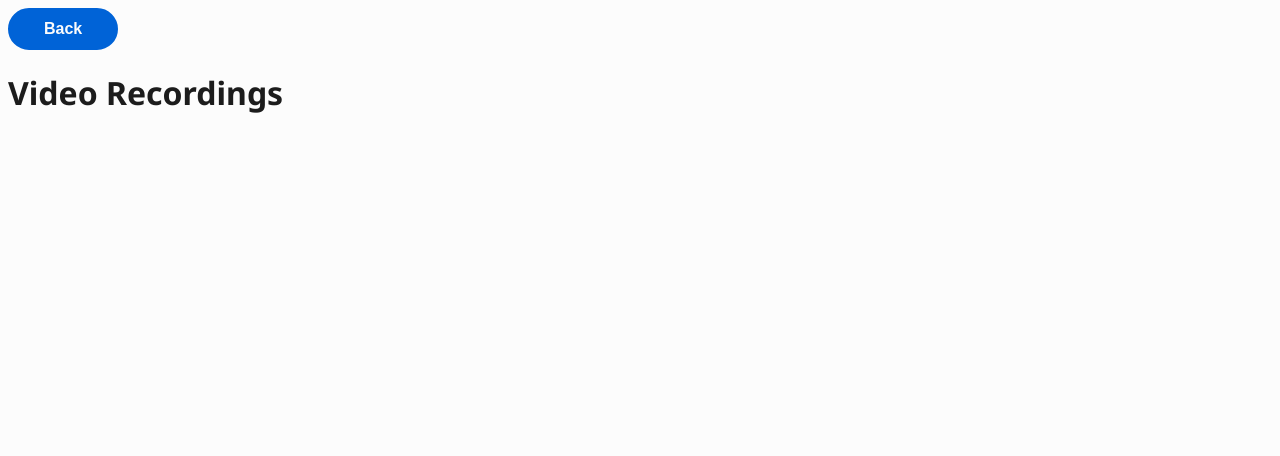
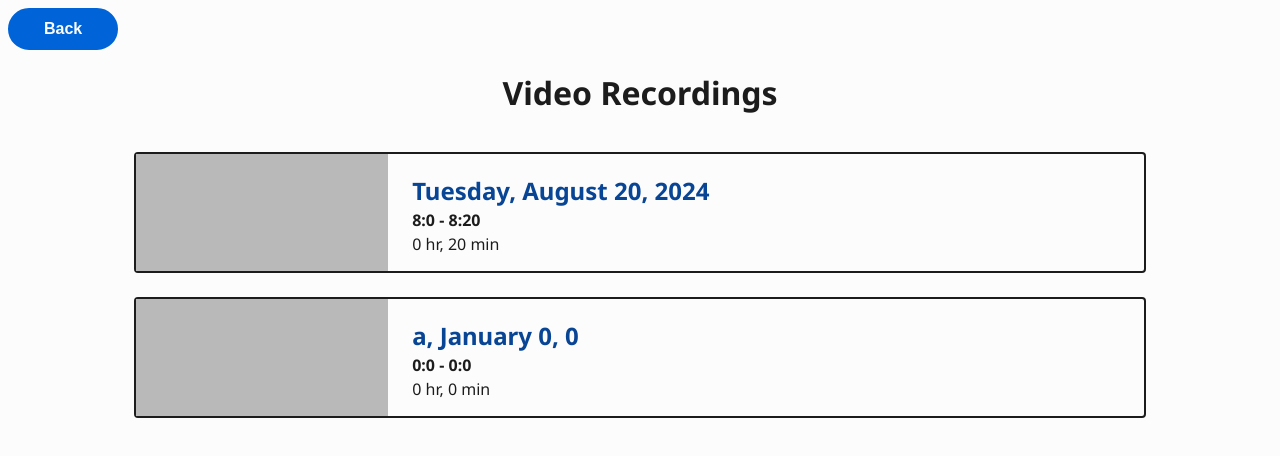
Before and after one commit to ojosproject/iris, a Next.js app: page /call/recordings in a window 1280 px wide. Shown: the top 456 px of the page. Built offline with nearby package versions, Linux system fonts and the light colour scheme.

Commit message:
Added sample components for video recordings

```diff
--- /dev/null
+++ b/src/app/call/recordings/components/recording.module.css
@@ -0,0 +1,25 @@
+.recording {
+  border: 2px solid var(--black);
+  border-radius: 4px;
+  display: flex;
+  gap: 24px;
+}
+
+.image {
+  background-color: rgb(185, 185, 185);
+  width: 25%;
+  height: 200 px;
+}
+
+.date {
+  margin-bottom: 2px;
+}
+
+.times {
+  margin-top: 0;
+  margin-bottom: 0;
+}
+
+.duration {
+  margin-top: 2px;
+}
--- /dev/null
+++ b/src/app/call/recordings/components/recording.tsx
@@ -0,0 +1,71 @@
+import classes from "./recording.module.css";
+
+// todo: edit the props of this class to match the data stored within the recording files
+export type RecordingProps = {
+  dayOfWeek: string;
+  month: number;
+  day: number;
+  year: number;
+  timeStart: number; // in minutes
+  timeEnd: number;
+  id: number;
+};
+
+const months = [
+  "January",
+  "February",
+  "March",
+  "April",
+  "May",
+  "June",
+  "July",
+  "August",
+  "September",
+  "October",
+  "November",
+  "December",
+];
+
+type time = {
+  hr: number;
+  min: number;
+};
+
+function minToHrMin(minutes: number): time {
+  const hr = Math.floor(minutes / 60);
+  const min = minutes % 60;
+  return { hr: hr, min: min };
+}
+
+// todo: add an img element within the div that has the "image" class
+export default function Recording({
+  dayOfWeek,
+  month,
+  day,
+  year,
+  timeStart,
+  timeEnd,
+}: RecordingProps) {
+  const start = minToHrMin(timeStart);
+  const end = minToHrMin(timeEnd);
+  const duration = minToHrMin(timeEnd - timeStart);
+  return (
+    <li className={classes.recording}>
+      <div className={classes.image}></div>
+      <div className={classes.info}>
+        <h2 className={classes.date}>
+          {" "}
+          {dayOfWeek}, {months[month - 1]} {day}, {year}{" "}
+        </h2>
+        <h3 className={classes.times}>
+          {" "}
+          {start.hr}:{start.min} - {end.hr}:{end.min}{" "}
+        </h3>
+        <p className={classes.duration}>
+          {" "}
+          {duration.hr} hr, {duration.min} min{" "}
+        </p>
+      </div>
+    </li>
+  );
+}
--- a/src/app/call/recordings/page.module.css
+++ b/src/app/call/recordings/page.module.css
@@ -6,3 +6,21 @@
 .link:visited {
   color: inherit;
 }
+
+.recs {
+  list-style: none;
+  display: flex;
+  flex-direction: column;
+  gap: 24px;
+  padding: 0;
+  width: 80%;
+}
+
+.title {
+  text-align: center;
+}
+
+.list {
+  display: flex;
+  justify-content: center;
+}
--- a/src/app/call/recordings/page.tsx
+++ b/src/app/call/recordings/page.tsx
@@ -1,6 +1,29 @@
 import Link from "next/link";
 import classes from "./page.module.css";
 import BackButton from "./components/backButton";
+import Recording from "./components/recording";
+import { RecordingProps } from "./components/recording";
+
+const sampleRecordings: RecordingProps[] = [
+  {
+    dayOfWeek: "Tuesday",
+    month: 8,
+    day: 20,
+    year: 2024,
+    timeStart: 480,
+    timeEnd: 500,
+    id: 0,
+  },
+  {
+    dayOfWeek: "a",
+    month: 1,
+    day: 0,
+    year: 0,
+    timeStart: 0,
+    timeEnd: 0,
+    id: 1,
+  },
+];
 
 export default function Recordings() {
   return (
@@ -9,7 +32,23 @@ export default function Recordings() {
         <BackButton />
       </header>
       <main>
-        <h1>Video Recordings</h1>
+        <h1 className={classes.title}>Video Recordings</h1>
+        <div className={classes.list}>
+          <ul className={classes.recs}>
+            {sampleRecordings.map((rec) => (
+              <Recording
+                dayOfWeek={rec.dayOfWeek}
+                month={rec.month}
+                day={rec.day}
+                year={rec.year}
+                timeStart={rec.timeStart}
+                timeEnd={rec.timeEnd}
+                id={rec.id}
+                key={rec.id}
+              />
+            ))}
+          </ul>
+        </div>
       </main>
     </>
   );
```
